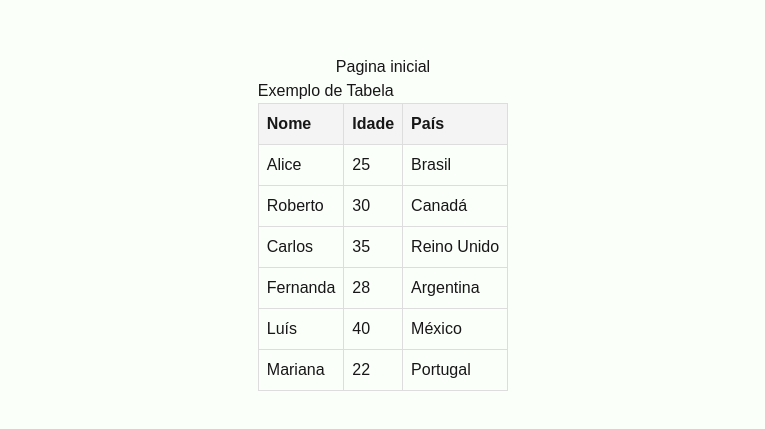
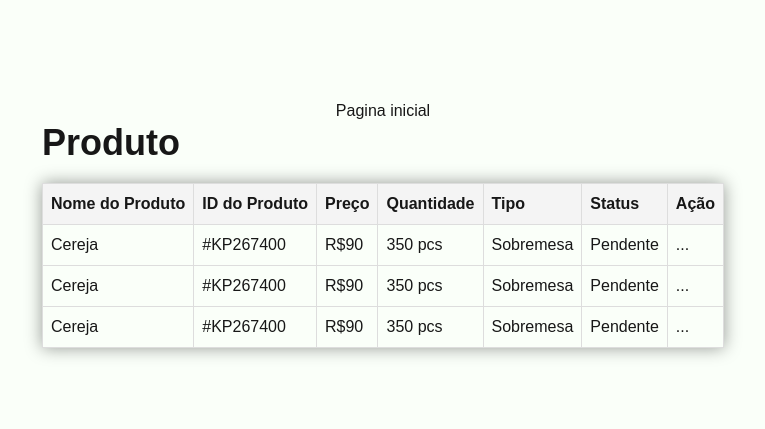
Before and after one commit to williamalonso/ordenacao-tabela, a Next.js app: page / in a window 1280 px wide. Shown: the part 177-606 px from the top of the page, without its empty margins (257-1022 px from the left). Built offline with nearby package versions, Linux system fonts and the light colour scheme.

Commit message:
:zap: updating

```diff
--- a/src/components/Table/TableBase.tsx
+++ b/src/components/Table/TableBase.tsx
@@ -8,8 +8,9 @@ interface TableProps {
 
 const TableBase: React.FC<TableProps> = ({ headers, data }) => {
   return (
-    <div style={{ overflowX: 'auto', maxWidth: '100%' }}>
-      <table style={{ borderCollapse: 'collapse', width: '100%' }}>
+    <div className='shadow-[0px_0px_16px_0px_rgba(0,0,0,0.40)] overflow-x-auto max-w-full'>
+      <table className="table-auto w-full border-collapse bg-[#FFFFFF
+]">
         <thead>
           <tr>
             {
--- a/src/components/Table/TableComponent.tsx
+++ b/src/components/Table/TableComponent.tsx
@@ -4,20 +4,17 @@ import TableBase from '@/components/Table/TableBase';
 
 const TableComponent: React.FC = () => {
 
-  const headers = ['Nome', 'Idade', 'País'];
+  const headers = ['Nome do Produto', 'ID do Produto', 'Preço', 'Quantidade', 'Tipo', 'Status', 'Ação'];
 
   const data = [
-    { Nome: 'Alice', Idade: 25, País: 'Brasil' },
-    { Nome: 'Roberto', Idade: 30, País: 'Canadá' },
-    { Nome: 'Carlos', Idade: 35, País: 'Reino Unido' },
-    { Nome: 'Fernanda', Idade: 28, País: 'Argentina' },
-    { Nome: 'Luís', Idade: 40, País: 'México' },
-    { Nome: 'Mariana', Idade: 22, País: 'Portugal' },
+    { 'Nome do Produto': 'Cereja', 'ID do Produto': '#KP267400', Preço: 'R$90', Quantidade: '350 pcs', Tipo: 'Sobremesa', Status: 'Pendente', 'Ação': '...' },
+    { 'Nome do Produto': 'Cereja', 'ID do Produto': '#KP267400', Preço: 'R$90', Quantidade: '350 pcs', Tipo: 'Sobremesa', Status: 'Pendente', 'Ação': '...' },
+    { 'Nome do Produto': 'Cereja', 'ID do Produto': '#KP267400', Preço: 'R$90', Quantidade: '350 pcs', Tipo: 'Sobremesa', Status: 'Pendente', 'Ação': '...' },
   ];
 
   return (
     <div>
-      <h2>Exemplo de Tabela</h2>
+      <h2 className='font-bold text-4xl mb-5'>Produto</h2>
       <TableBase headers={headers} data={data} />
     </div>
   );
```
